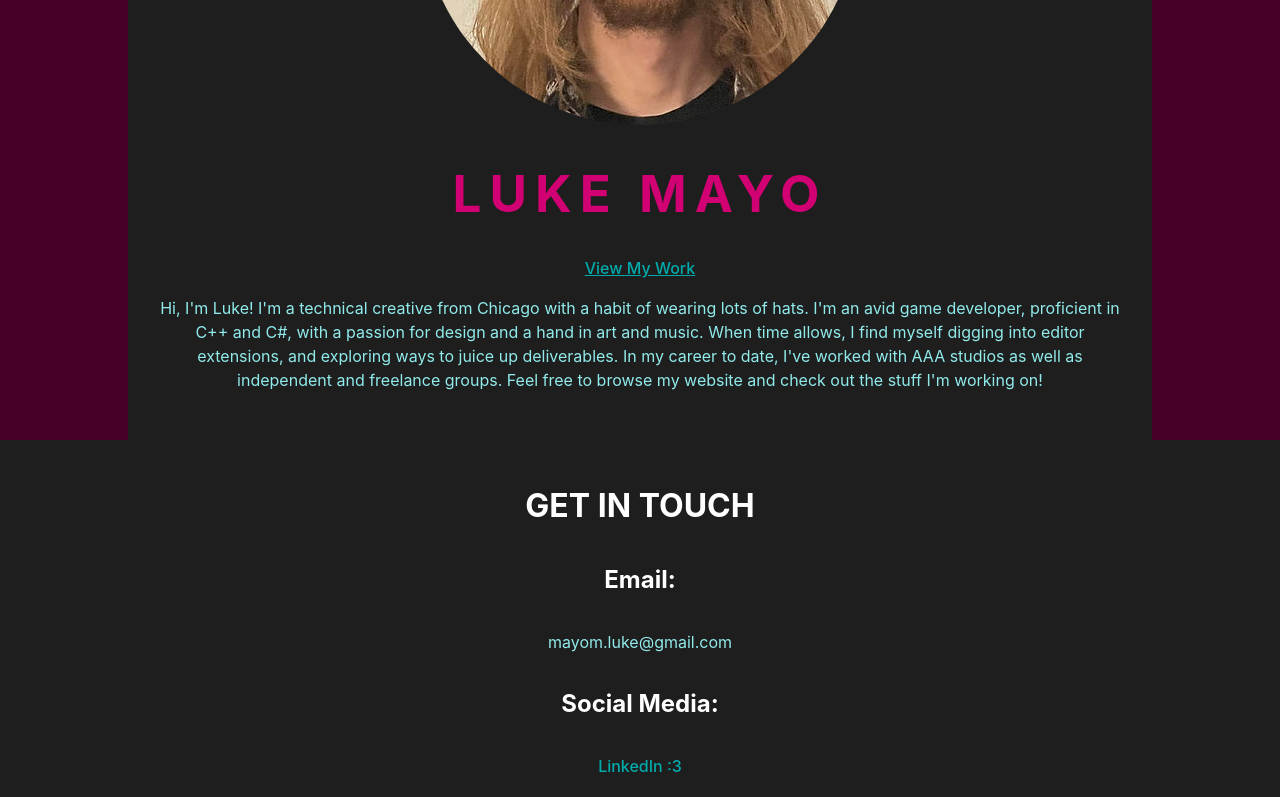
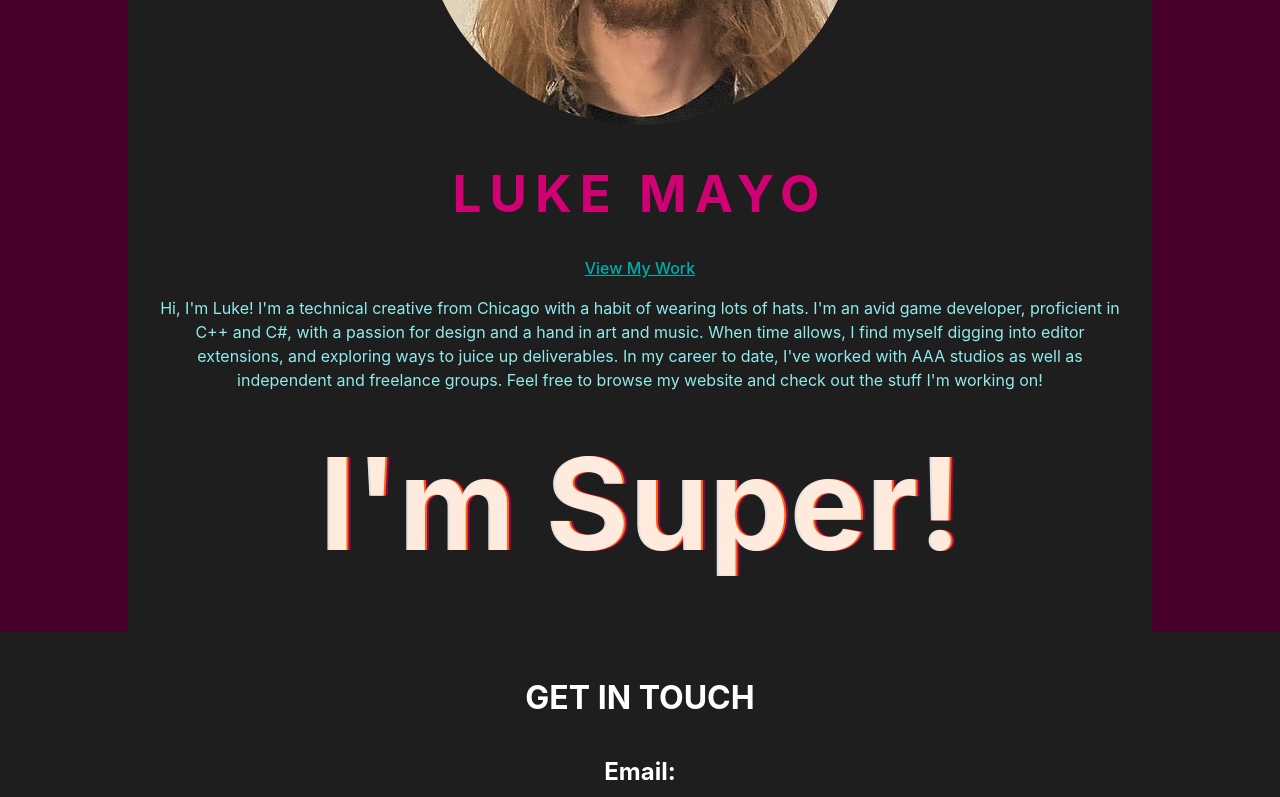
Before and after one commit to meistermayo/portfolio-site, a React (Vite) app in the folder portfolio-site/: page / in a window 1280 px wide. Shown: the part 473-1270 px from the top of the page. Built offline with nearby package versions, Linux system fonts and the light colour scheme.

Commit message:
SuperText :)

```diff
--- /dev/null
+++ b/portfolio-site/src/components/SuperText.tsx
@@ -0,0 +1,17 @@
+import { ReactNode } from "react"
+import "./style/SuperText.css"
+
+interface Props {
+    children?: ReactNode
+}
+
+export default function SuperText({children}: Props)
+{
+    return (
+        <div>
+            <div className="st_base">
+                {children}
+            </div>
+        </div>
+    )
+}
--- /dev/null
+++ b/portfolio-site/src/components/style/SuperText.css
@@ -0,0 +1,21 @@
+
+.st_base {
+    font-size: 128px;
+    font-weight: bold;
+    background: transparent;
+    text-shadow:
+        2px 0px rgb(255, 98, 0),
+        4px 0px rgb(139, 3, 83);
+    transition: 100ms;
+}
+
+.st_base:hover {
+    font-size: 150px;
+    font-weight: bold;
+    text-shadow:
+        12px 0px rgb(255, 98, 0),
+        24px 0px rgb(139, 3, 83),
+        36px 0px rgb(87, 3, 139);
+
+    transition: 300ms;
+}
--- a/portfolio-site/src/pages/Home.tsx
+++ b/portfolio-site/src/pages/Home.tsx
@@ -1,3 +1,4 @@
+import SuperText from "../components/SuperText";
 import "./style/Home.css"
 import { Link } from "react-router-dom";
 
@@ -14,6 +15,8 @@ export default function Home() {
                 When time allows, I find myself digging into editor extensions, and exploring ways to juice up deliverables.
                 In my career to date, I've worked with AAA studios as well as independent and freelance groups.
                 Feel free to browse my website and check out the stuff I'm working on!</p>
+                <SuperText>I'm Super!</SuperText>
+
         </div>
     )
 }
```
